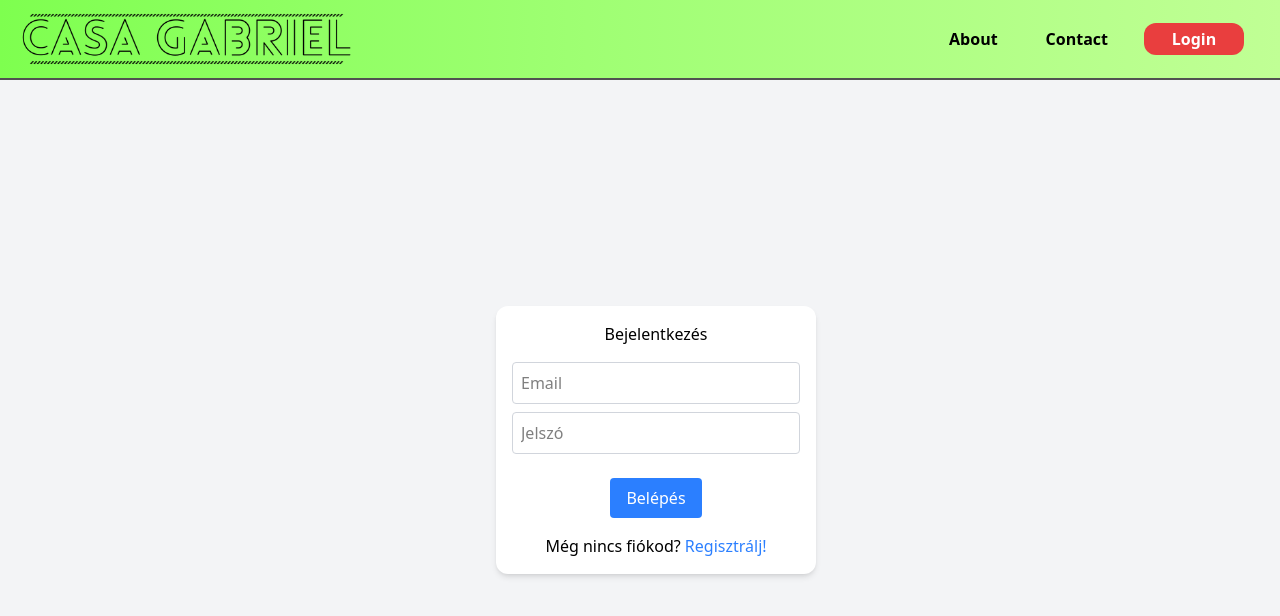
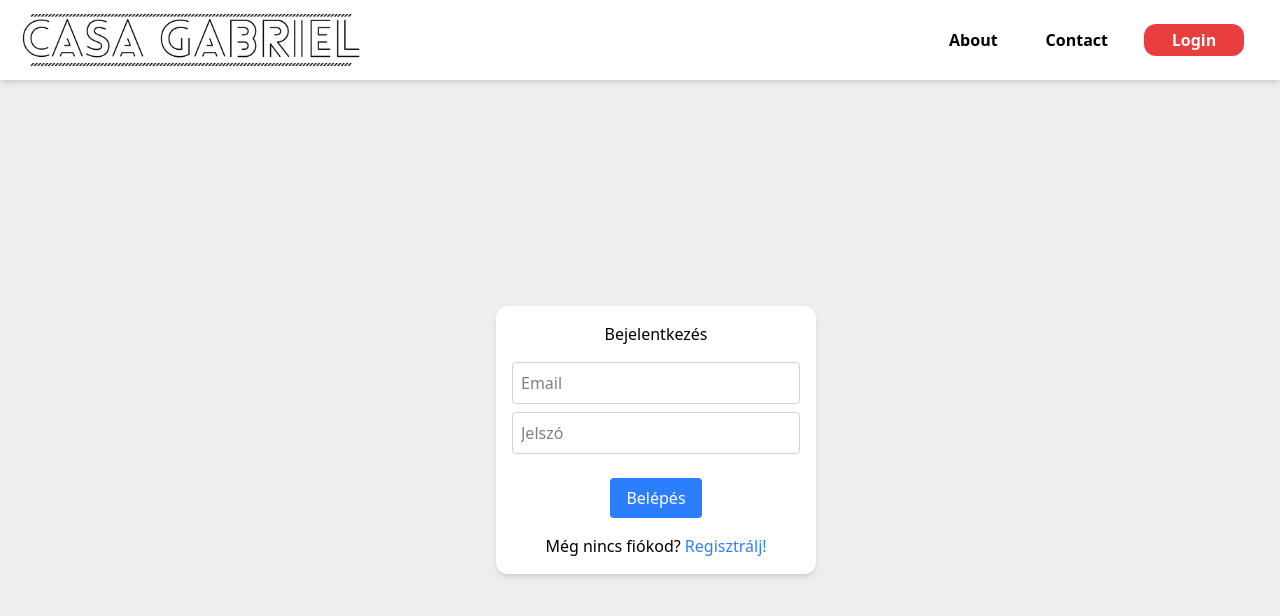
Before and after one commit to pollak-vizsgaremek/casita-gabriela, a React app in the folder Casita_Gabriela/frontend/: page /login in a window 1280 px wide. Shown: the top 616 px of the page. Built offline with nearby package versions, Linux system fonts and the light colour scheme; the HTML template or start-up script is replaced by a standard one.

Commit message:
Layout hozzáadva

```diff
--- a/Casita_Gabriela/frontend/src/App.css
+++ b/Casita_Gabriela/frontend/src/App.css
@@ -3,4 +3,5 @@
   margin: 0;
   padding: 0;
   text-align: left;
+  overflow: visible;
 }
--- a/Casita_Gabriela/frontend/src/App.jsx
+++ b/Casita_Gabriela/frontend/src/App.jsx
@@ -9,13 +9,16 @@ import Contact from './pages/Contact';
 import Admin from './pages/Admin';
 import Room from './pages/Room';
 import './App.css'
+import Layout from './Layout';
 
 
 const App = () => {
     return (
         <>
-            <Navigation />
             <Routes>
+                <Route element={<Layout />}>
+
+
                 <Route path="/" element={<Home />} />
                 <Route path="/about" element={<About />} />
                 <Route path="/contact" element={<Contact />} />
@@ -23,6 +26,7 @@ const App = () => {
                 <Route path="/admin" element={<Admin />} />
                 <Route path="/login" element={<Login />} />
                 <Route path="/registration" element={<Registration />} />
+                </Route>
             </Routes>
         </>
     );
--- /dev/null
+++ b/Casita_Gabriela/frontend/src/Layout.jsx
@@ -0,0 +1,14 @@
+import { Outlet } from "react-router";
+import Navigation from "./components/Navigation";
+
+
+const Layout = () => {
+  return (
+    <>
+    <Navigation />
+      <Outlet />
+    </>
+  )
+}
+
+export default Layout
--- a/Casita_Gabriela/frontend/src/components/Navigation.jsx
+++ b/Casita_Gabriela/frontend/src/components/Navigation.jsx
@@ -25,12 +25,12 @@ const Navigation = () => {
  ];
 
   return (
-    <div>
-        <nav className='bg-linear-to-r border-b-2 border-[#515151] from-[#7eff4f] to-[#C0FF95] w-dvw h-[10dvh] flex items-center px-4 shadow-md'>
+    <div className='z-10 overflow-visible'>
+        <nav className=' bg-white  w-dvw h-[10dvh] flex items-center px-4 shadow-md z-50'>
             <Link to={routes[0].route} className='h-full flex items-center'>
                 <img src="/C.png" alt="Home" className="h-7/10 w-auto" />
             </Link>
-            <div className='ml-auto flex gap-6 align-center'>
+            <div className='ml-auto flex gap-6 align-center '>
                 {routes.slice(1).map((r, index) => (
                     <Link to={r.route}
                     className={index === 2 ? 'bg-[#E93E3E] text-white px-3 py-1 rounded-xl hover:-translate-y-px hover:bg-[#fd4a4a] transition-all duration-200 mr-5 w-25 text-center font-bold h-full'
--- a/Casita_Gabriela/frontend/src/index.css
+++ b/Casita_Gabriela/frontend/src/index.css
@@ -7,7 +7,7 @@
 
   color-scheme: light dark;
   color: rgba(255, 255, 255, 0.87);
-  background-color: #242424;
+  background-color: rgb(238, 238, 238);
 
   font-synthesis: none;
   text-rendering: optimizeLegibility;
--- a/Casita_Gabriela/frontend/src/pages/Login.jsx
+++ b/Casita_Gabriela/frontend/src/pages/Login.jsx
@@ -3,7 +3,7 @@ import { Link } from 'react-router';
 
 const Login = () => {
   return (
-    <div className='flex items-center justify-center m-0 bg-gray-100 h-[90dvh] w-dvw'>
+    <div className='flex items-center justify-center m-0 h-[90dvh] w-dvw'>
      <div className='flex flex-col'>
                <div className='text-black bg-white shadow-md rounded-xl p-4 ml-8 w-[25dvw] h-fill flex flex-col items-center'>
                  <p className='text-black mb-4'>Bejelentkezés</p>
--- a/Casita_Gabriela/frontend/src/pages/Registration.jsx
+++ b/Casita_Gabriela/frontend/src/pages/Registration.jsx
@@ -46,7 +46,7 @@ const Registration = () => {
   return (
     <div className='flex items-center justify-center m-0 bg-gray-100 h-[90dvh] w-dvw'>
       <div className='flex flex-col'>
-        <div className='text-black bg-white shadow-md rounded-xl p-4 ml-8 w-[25dvw] h-[75dvh] flex flex-col items-center'>
+        <div className='text-black bg-white shadow-md rounded-xl p-4 ml-8 w-[25dvw] h-fill flex flex-col items-center'>
           <p className='text-black mb-4'> Regisztráció</p>
           <form className='w-full flex flex-col items-center' onSubmit={handleSubmit}>
             <input name="name" type='text' placeholder='Teljes név'
```
Also changed, not shown: 2 other files (tests, documents, lock files or other folders).
